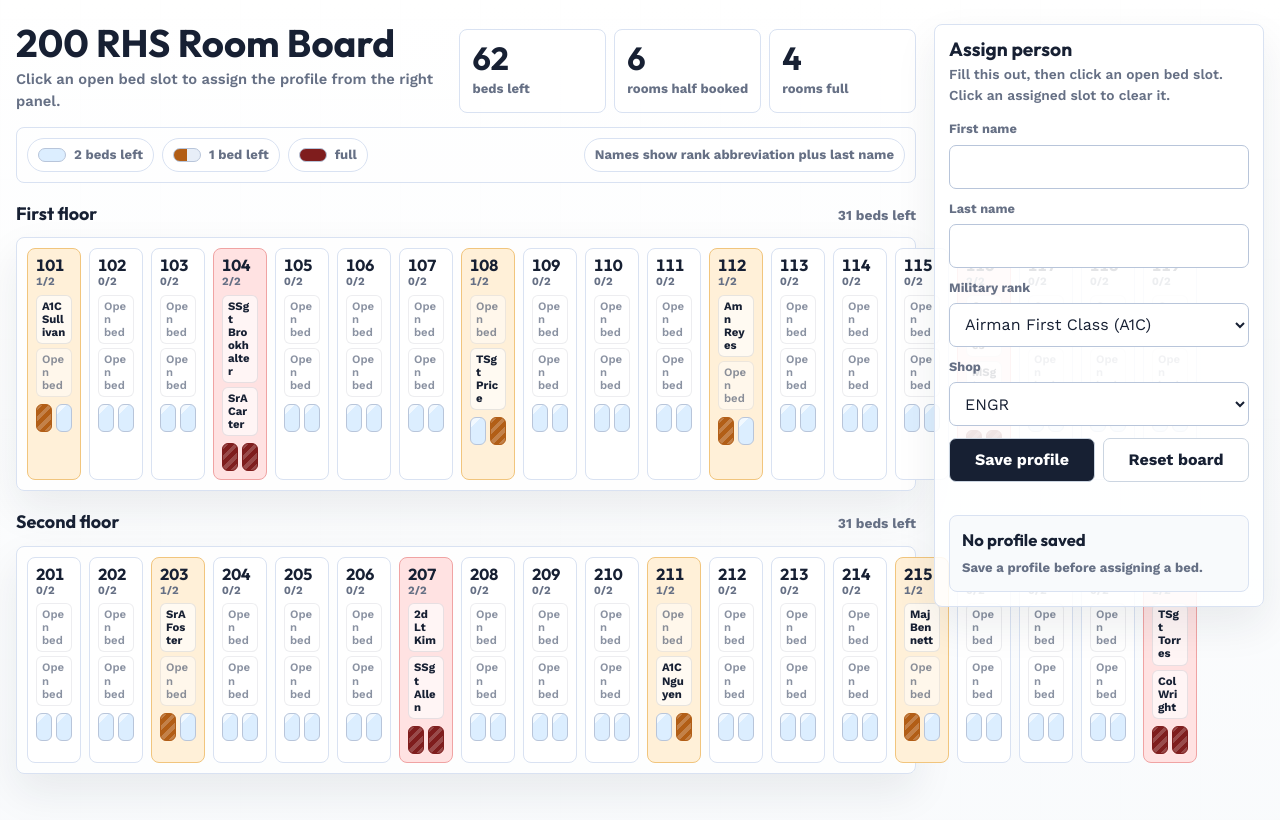
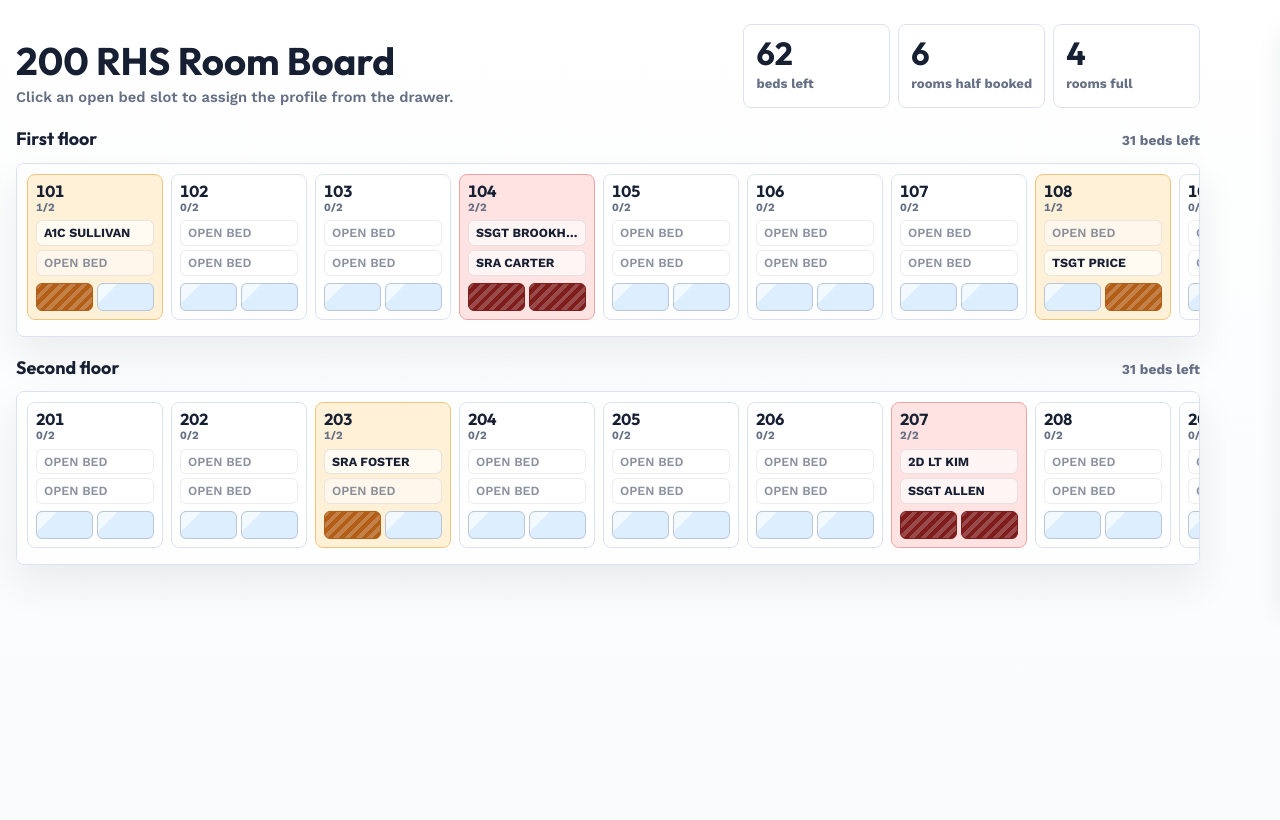
Before and after one commit to 0sps/sull1van.com, a Jekyll site: the page 200rhs/index.html, which Jekyll copies as it is, in a window 1280 px wide. Shown: the top 820 px of the page. Built offline with Jekyll 4.4.1, drawn with Linux system fonts in a browser that asks for light colours.

Commit message:
Update index.html

```diff
--- a/200rhs/index.html
+++ b/200rhs/index.html
@@ -68,16 +68,9 @@
     }
 
     .page {
-      width: min(1360px, calc(100% - 32px));
+      width: min(1600px, calc(100% - 32px));
       margin: 0 auto;
-      padding: calc(24px + env(safe-area-inset-top)) 0 calc(40px + env(safe-area-inset-bottom));
-    }
-
-    .layout {
-      display: grid;
-      grid-template-columns: minmax(0, 1fr) 330px;
-      gap: 18px;
-      align-items: start;
+      padding: calc(24px + env(safe-area-inset-top)) 64px calc(40px + env(safe-area-inset-bottom)) 0;
     }
 
     .board-header {
@@ -137,56 +130,6 @@
       font-weight: 700;
     }
 
-    .legend {
-      display: flex;
-      flex-wrap: wrap;
-      gap: 8px;
-      align-items: center;
-      justify-content: space-between;
-      margin-bottom: 16px;
-      padding: 10px;
-      border: 1px solid var(--line);
-      border-radius: var(--radius);
-      background: rgba(255, 255, 255, 0.72);
-    }
-
-    .legend-items {
-      display: flex;
-      flex-wrap: wrap;
-      gap: 8px;
-    }
-
-    .legend-item {
-      display: inline-flex;
-      min-height: 34px;
-      align-items: center;
-      gap: 8px;
-      padding: 6px 10px;
-      border: 1px solid var(--line);
-      border-radius: 999px;
-      background: #fff;
-      color: var(--muted);
-      font-size: 0.82rem;
-      font-weight: 700;
-    }
-
-    .swatch {
-      width: 28px;
-      height: 14px;
-      border: 1px solid var(--line-strong);
-      border-radius: 999px;
-      background: var(--open-soft);
-      overflow: hidden;
-    }
-
-    .swatch.is-half {
-      background: linear-gradient(90deg, var(--half) 0 50%, var(--empty) 50% 100%);
-    }
-
-    .swatch.is-full {
-      background: var(--full);
-    }
-
     .floor {
       margin-top: 18px;
     }
@@ -210,20 +153,30 @@
       font-weight: 700;
     }
 
-    .room-grid {
-      display: grid;
-      grid-template-columns: repeat(19, minmax(54px, 1fr));
-      gap: 8px;
-      padding: 10px;
+    .floor-scroll {
+      overflow-x: auto;
+      overflow-y: hidden;
+      padding-bottom: 6px;
       border: 1px solid var(--line);
       border-radius: var(--radius);
       background: rgba(255, 255, 255, 0.74);
       box-shadow: var(--shadow);
+      -webkit-overflow-scrolling: touch;
+      scrollbar-color: #a9b8cf transparent;
+    }
+
+    .room-grid {
+      display: grid;
+      grid-template-columns: repeat(19, 136px);
+      gap: 8px;
+      padding: 10px;
+      width: max-content;
+      min-width: 100%;
     }
 
     .room {
       position: relative;
-      min-width: 0;
+      width: 136px;
       min-height: 132px;
       padding: 8px;
       border: 1px solid var(--line);
@@ -269,21 +222,24 @@
     .occupants {
       display: grid;
       gap: 4px;
-      min-height: 44px;
+      min-height: 52px;
       margin-bottom: 7px;
     }
 
     .occupant {
       min-width: 0;
-      padding: 4px 5px;
+      padding: 5px 7px;
       border: 1px solid rgba(20, 34, 57, 0.1);
       border-radius: 6px;
       background: rgba(255, 255, 255, 0.66);
       color: var(--ink);
-      font-size: 0.71rem;
+      font-size: 0.78rem;
       font-weight: 700;
-      line-height: 1.15;
-      overflow-wrap: anywhere;
+      line-height: 1.1;
+      white-space: nowrap;
+      overflow: hidden;
+      text-overflow: ellipsis;
+      text-transform: uppercase;
     }
 
     .occupant.is-empty {
@@ -331,13 +287,46 @@
     }
 
     .sidebar {
-      position: sticky;
-      top: 18px;
+      position: fixed;
+      z-index: 20;
+      top: calc(24px + env(safe-area-inset-top));
+      right: 16px;
+      width: min(380px, calc(100vw - 64px));
+      max-height: calc(100dvh - 48px - env(safe-area-inset-top) - env(safe-area-inset-bottom));
+      overflow-y: auto;
       padding: 14px;
       border: 1px solid var(--line);
       border-radius: var(--radius);
       background: rgba(255, 255, 255, 0.88);
       box-shadow: var(--shadow);
+      transition: transform 220ms ease, box-shadow 220ms ease;
+    }
+
+    body.drawer-closed .sidebar {
+      transform: translateX(calc(100% + 16px));
+      box-shadow: 0 8px 24px rgba(20, 34, 57, 0.08);
+    }
+
+    .drawer-toggle {
+      position: absolute;
+      top: 14px;
+      left: -46px;
+      width: 46px;
+      min-height: 54px;
+      border: 1px solid var(--line);
+      border-radius: 8px 0 0 8px;
+      background: #172033;
+      color: #fff;
+      font-family: var(--font-heading);
+      font-size: 1.5rem;
+      font-weight: 700;
+      box-shadow: 0 12px 28px rgba(20, 34, 57, 0.12);
+      transition: background-color 180ms ease, border-color 180ms ease, opacity 180ms ease;
+    }
+
+    .drawer-toggle:hover {
+      background: #26344f;
+      border-color: #26344f;
     }
 
     .sidebar h2 {
@@ -452,28 +441,16 @@
     }
 
     @media (max-width: 1220px) {
-      .layout {
-        grid-template-columns: 1fr;
-      }
-
-      .sidebar {
-        position: static;
-        order: -1;
-      }
-
       .field-grid {
         grid-template-columns: repeat(2, minmax(0, 1fr));
-      }
-
-      .room-grid {
-        grid-template-columns: repeat(auto-fit, minmax(88px, 1fr));
       }
     }
 
     @media (max-width: 760px) {
       .page {
-        width: min(100% - 20px, 1360px);
+        width: min(100% - 20px, 1600px);
         padding-top: calc(14px + env(safe-area-inset-top));
+        padding-right: 52px;
       }
 
       .board-header,
@@ -491,13 +468,20 @@
       }
 
       .room-grid {
-        grid-template-columns: repeat(auto-fit, minmax(104px, 1fr));
+        grid-template-columns: repeat(19, 136px);
         gap: 7px;
         padding: 8px;
       }
 
       .room {
         padding: 7px;
+      }
+
+      .sidebar {
+        top: calc(14px + env(safe-area-inset-top));
+        right: 10px;
+        width: min(360px, calc(100vw - 58px));
+        max-height: calc(100dvh - 28px - env(safe-area-inset-top) - env(safe-area-inset-bottom));
       }
     }
 
@@ -525,14 +509,13 @@
     }
   </style>
 </head>
-<body>
+<body class="drawer-closed">
   <main class="page">
-    <div class="layout">
     <section class="board" aria-label="Room board">
       <header class="board-header">
         <div>
           <h1>200 RHS Room Board</h1>
-            <p class="board-note">Click an open bed slot to assign the profile from the right panel.</p>
+          <p class="board-note">Click an open bed slot to assign the profile from the drawer.</p>
         </div>
         <section class="summary" aria-label="Signup summary">
           <div class="metric">
@@ -550,21 +533,14 @@
         </section>
       </header>
 
-        <section class="legend" aria-label="Legend">
-          <div class="legend-items">
-            <span class="legend-item"><span class="swatch" aria-hidden="true"></span> 2 beds left</span>
-            <span class="legend-item"><span class="swatch is-half" aria-hidden="true"></span> 1 bed left</span>
-            <span class="legend-item"><span class="swatch is-full" aria-hidden="true"></span> full</span>
-          </div>
-          <span class="legend-item">Names show rank abbreviation plus last name</span>
-        </section>
-
       <section class="floor" aria-labelledby="floorOne">
         <div class="floor-heading">
           <h2 id="floorOne">First floor</h2>
           <span id="floorOneCount">38 beds left</span>
         </div>
+        <div class="floor-scroll" aria-label="First floor rooms, scroll horizontally">
           <div class="room-grid" id="floorOneGrid"></div>
+        </div>
       </section>
 
       <section class="floor" aria-labelledby="floorTwo">
@@ -572,11 +548,14 @@
           <h2 id="floorTwo">Second floor</h2>
           <span id="floorTwoCount">38 beds left</span>
         </div>
+        <div class="floor-scroll" aria-label="Second floor rooms, scroll horizontally">
           <div class="room-grid" id="floorTwoGrid"></div>
+        </div>
       </section>
     </section>
 
-      <aside class="sidebar" aria-label="Person assignment panel">
+      <aside class="sidebar" id="assignmentDrawer" aria-label="Person assignment panel">
+        <button class="drawer-toggle" type="button" id="drawerToggle" aria-label="Open assignment drawer" aria-expanded="false">&lsaquo;</button>
         <h2>Assign person</h2>
         <p>Fill this out, then click an open bed slot. Click an assigned slot to clear it.</p>
         <form id="personForm">
@@ -613,7 +592,6 @@
           <span id="selectedMeta">Save a profile before assigning a bed.</span>
         </div>
       </aside>
-    </div>
   </main>
 
   <script>
@@ -906,6 +885,13 @@
     populateRankOptions();
     syncForm();
 
+    drawerToggle.addEventListener("click", () => {
+      const isClosed = document.body.classList.toggle("drawer-closed");
+      drawerToggle.innerHTML = isClosed ? "&lsaquo;" : "&rsaquo;";
+      drawerToggle.setAttribute("aria-expanded", String(!isClosed));
+      drawerToggle.setAttribute("aria-label", isClosed ? "Open assignment drawer" : "Collapse assignment drawer");
+    });
+
     personForm.addEventListener("submit", (event) => {
       event.preventDefault();
       appState.currentUser = {
```
Also changed, not shown: other parts of 200rhs/index.html (+2 -1 lines). Lines whose indentation alone changed are shown as unchanged.
